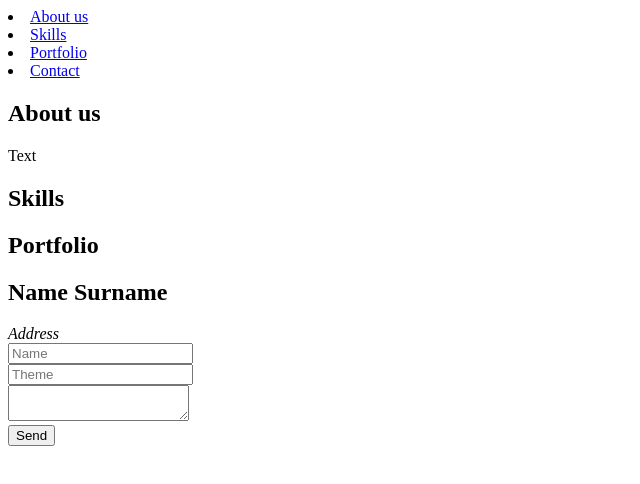
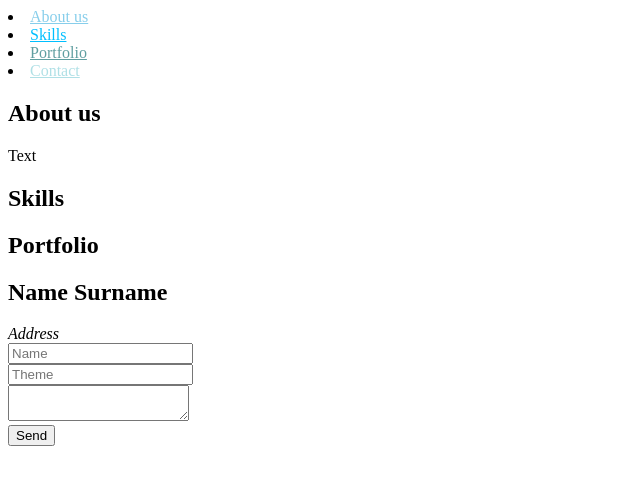
Before and after one commit to jacynajan/Zadanie-9315, a plain HTML site: page index.html in a window 1280 px wide. Shown: the whole page, without its empty margins (0-640 px from the left). Drawn offline with Linux system fonts and the light colour scheme.

Commit message:
add links colors

```diff
--- a/index.html
+++ b/index.html
@@ -2,14 +2,15 @@
 <html lang="en">
 <head>
     <meta charset="UTF-8">
+    <link rel="stylesheet" href="styles.css">
     <title>9315</title>
 </head>
 <body>
    <nav>
-       <li><a href='#'>About us</a></li>
-       <li><a href='#'>Skills</a></li>
-       <li><a href='#'>Portfolio</a></li>
-       <li><a href='#'>Contact</a></li>
+       <li><a href='#' class='li-about'>About us</a></li>
+       <li><a href='#' class="li-skills">Skills</a></li>
+       <li><a href='#' class="li-portfolio">Portfolio</a></li>
+       <li><a href='#' class="li-contact">Contact</a></li>
    </nav>
 
     <section>
--- /dev/null
+++ b/styles.css
@@ -0,0 +1,12 @@
+.li-about {
+    color: skyblue;
+}
+.li-skills {
+    color: deepskyblue;
+}
+.li-portfolio {
+    color: cadetblue;
+}
+.li-contact {
+    color: powderblue;
+}
```
